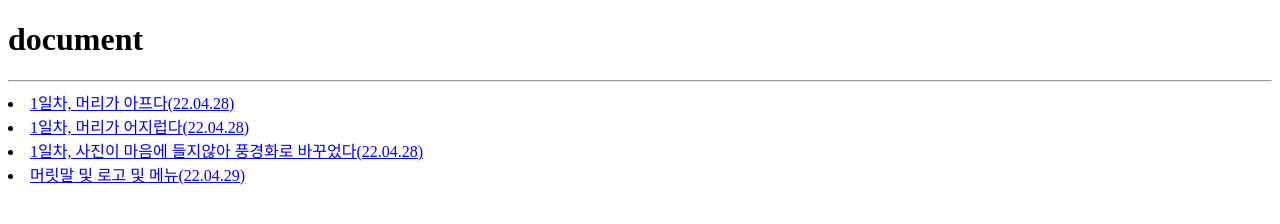
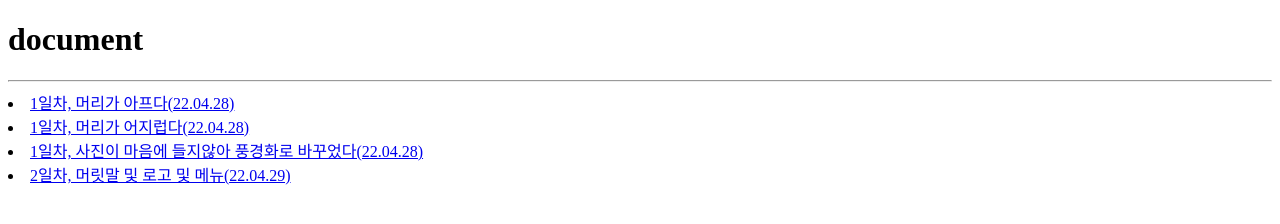
Before and after one commit to wrk9410/wrk9410.github.io, a plain HTML site: page index.html in a window 1280 px wide. Drawn offline with Linux system fonts and the light colour scheme.

Commit message:
Add files via upload

```diff
--- a/index.html
+++ b/index.html
@@ -24,7 +24,7 @@
             <a href="t03.html" target="_blank">1일차, 사진이 마음에 들지않아 풍경화로 바꾸었다(22.04.28)</a>
         </li>
         <li>
-            <a href="trn01/index.html" target="_blank">머릿말 및 로고 및 메뉴(22.04.29)
+            <a href="trn01/index.html" target="_blank">2일차, 머릿말 및 로고 및 메뉴(22.04.29)
         </li>
 
 
```
